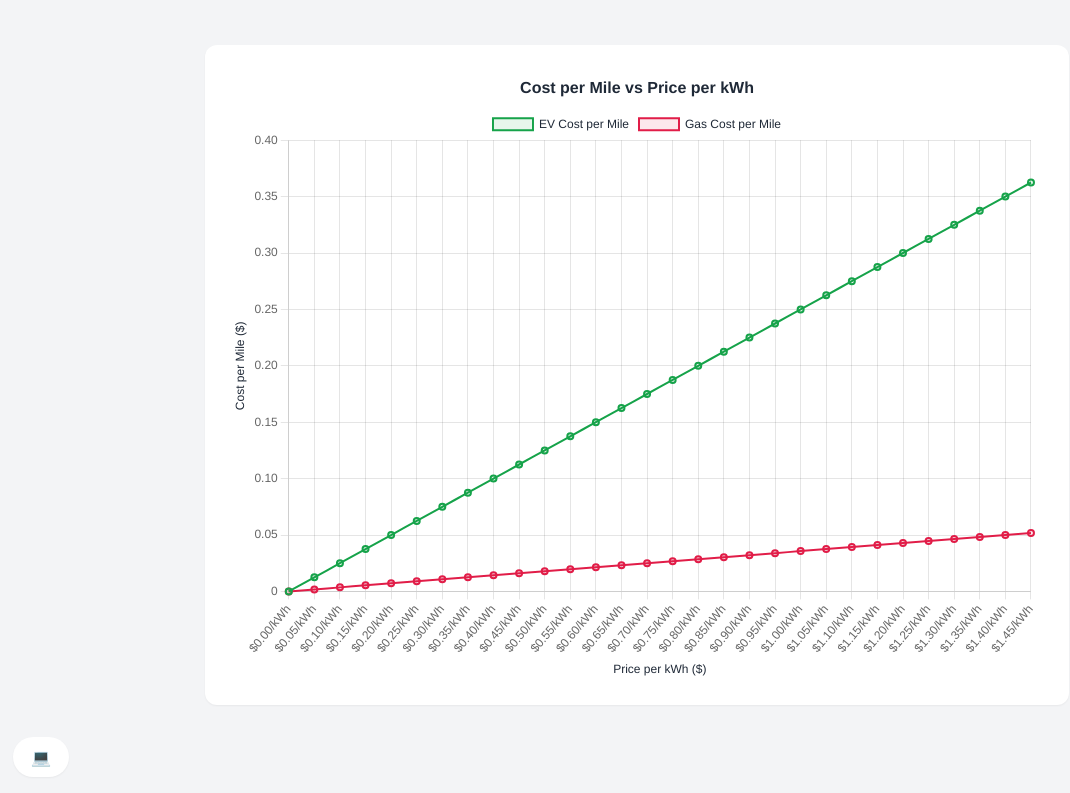
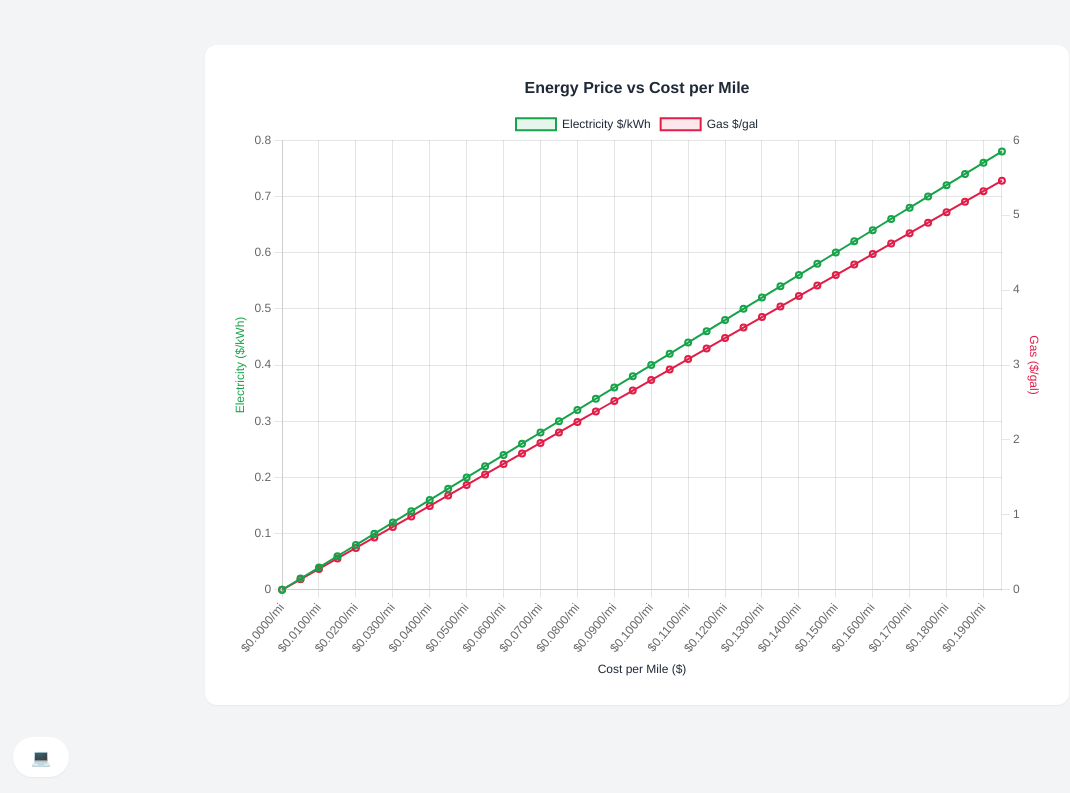
Before and after one commit to christianhatch/cost-per-mile, a plain HTML site: page index.html in a window 1280 px wide. Shown: the part 544-1337 px from the top of the page, without its empty margins (3-1073 px from the left). Drawn offline with nearby package versions, Linux system fonts and the light colour scheme.

Commit message:
improve chart

```diff
--- a/index.html
+++ b/index.html
@@ -453,63 +453,58 @@
           };
         },
 
-        generateChartData(efficiency, isEv = true) {
-          const pricePoints = [];
+        generateChartData() {
           const costPerMilePoints = [];
+          const evPrices = [];
+          const gasPrices = [];
 
-          // Generate price points from $0.00 to $1.50 in $0.05 increments
-          for (let price = 0; price <= 1.5; price += 0.05) {
-            pricePoints.push(price);
+          // Generate cost per mile points from $0.00 to $0.20 in $0.005 increments
+          for (let costPerMile = 0; costPerMile <= 0.2; costPerMile += 0.005) {
+            costPerMilePoints.push(costPerMile);
 
-            if (isEv) {
-              const costPerMile = parseFloat(evCostPerMile(efficiency, price));
-              costPerMilePoints.push(costPerMile);
-            } else {
-              const costPerMile = parseFloat(gasCostPerMile(efficiency, price));
-              costPerMilePoints.push(costPerMile);
-            }
+            // Calculate equivalent electricity price for this cost per mile
+            const evPrice = equivalentEvPrice(costPerMile, this.evWhPerMile);
+            evPrices.push(evPrice);
+
+            // Calculate equivalent gas price for this cost per mile
+            const gasPrice = equivalentGasPrice(costPerMile, this.mpg);
+            gasPrices.push(gasPrice);
           }
 
           return {
-            prices: pricePoints,
-            costsPerMile: costPerMilePoints
+            costsPerMile: costPerMilePoints,
+            evPrices: evPrices,
+            gasPrices: gasPrices
           };
-        },
-
-        get evChartPrices() {
-          return this.generateChartData(this.evWhPerMile, true);
-        },
-
-        get gasChartPrices() {
-          return this.generateChartData(this.mpg, false);
         },
 
         renderChart() {
           const ctx = document.getElementById('costChart');
 
-          const evData = this.evChartPrices;
-          const gasData = this.gasChartPrices;
+          const data = this.generateChartData();
 
           new Chart(ctx, {
             type: 'line',
             data: {
-              labels: evData.prices.map(price => `$${price.toFixed(2)}/kWh`),
+              labels: data.costsPerMile.map(cost => `$${cost.toFixed(4)}/mi`),
               datasets: [
                 {
-                  label: 'EV Cost per Mile',
-                  data: evData.costsPerMile,
+                  label: 'Electricity $/kWh',
+                  data: data.evPrices,
                   borderColor: '#16a34a', // green-600
                   backgroundColor: 'rgba(22, 163, 74, 0.1)',
                   borderWidth: 2,
-                  tension: 0.1
+                  tension: 0.1,
+                  yAxisID: 'y'
                 },
                 {
-                  label: 'Gas Cost per Mile',
-                  data: gasData.costsPerMile,
+                  label: 'Gas $/gal',
+                  data: data.gasPrices,
                   borderColor: '#e11d48', // rose-600
                   backgroundColor: 'rgba(225, 29, 72, 0.1)',
                   borderWidth: 2,
-                  tension: 0.1
+                  tension: 0.1,
+                  yAxisID: 'y1'
                 }
               ]
             },
@@ -519,7 +514,7 @@
               plugins: {
                 title: {
                   display: true,
-                  text: 'Cost per Mile vs Price per kWh',
+                  text: 'Energy Price vs Cost per Mile',
                   color: '#1f2937', // gray-800
                   font: {
                     size: 16
@@ -536,11 +531,18 @@
                     label: function(context) {
                       const label = context.dataset.label;
                       const value = context.raw;
-                      if (label === 'Gas Cost per Mile') {
-                        const equivalentPrice = equivalentGasPrice(value, this.mpg);
-                        return `${label}: $${value.toFixed(4)}/mi ($${equivalentPrice}/gal)`;
-                      }
-                      return `${label}: $${value.toFixed(4)}/mi`;
+                      const costPerMile = data.costsPerMile[context.dataIndex];
+                      const evPrice = data.evPrices[context.dataIndex];
+                      const gasPrice = data.gasPrices[context.dataIndex];
+
+                      const otherLabel = label.includes('Electricity')
+                        ? `Gas: $${gasPrice.toFixed(2)}/gal`
+                        : `Electricity: $${evPrice.toFixed(2)}/kWh`;
+
+                      return [
+                        `${label}: $${value.toFixed(2)}`,
+                        otherLabel
+                      ];
                     }
                   }
                 }
@@ -549,7 +551,7 @@
                 x: {
                   title: {
                     display: true,
-                    text: 'Price per kWh ($)',
+                    text: 'Cost per Mile ($)',
                     color: '#1f2937' // gray-800
                   },
                   grid: {
@@ -557,14 +559,31 @@
                   }
                 },
                 y: {
+                  type: 'linear',
+                  display: true,
+                  position: 'left',
                   title: {
                     display: true,
-                    text: 'Cost per Mile ($)',
-                    color: '#1f2937' // gray-800
+                    text: 'Electricity ($/kWh)',
+                    color: '#16a34a' // green-600
                   },
                   beginAtZero: true,
                   grid: {
                     color: 'rgba(0, 0, 0, 0.1)'
+                  }
+                },
+                y1: {
+                  type: 'linear',
+                  display: true,
+                  position: 'right',
+                  title: {
+                    display: true,
+                    text: 'Gas ($/gal)',
+                    color: '#e11d48' // rose-600
+                  },
+                  beginAtZero: true,
+                  grid: {
+                    drawOnChartArea: false
                   }
                 }
               }
```
